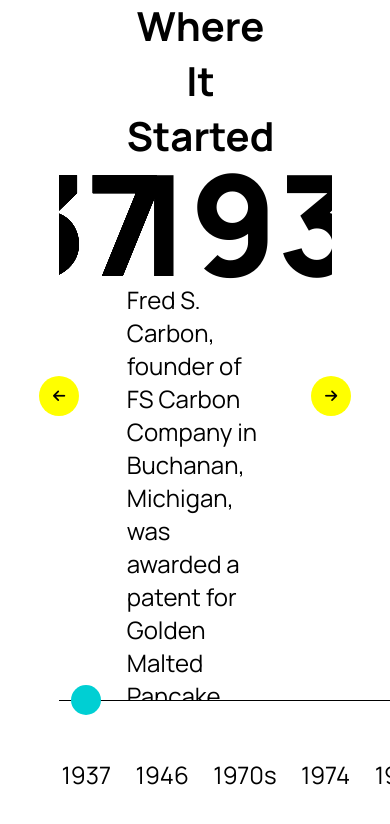
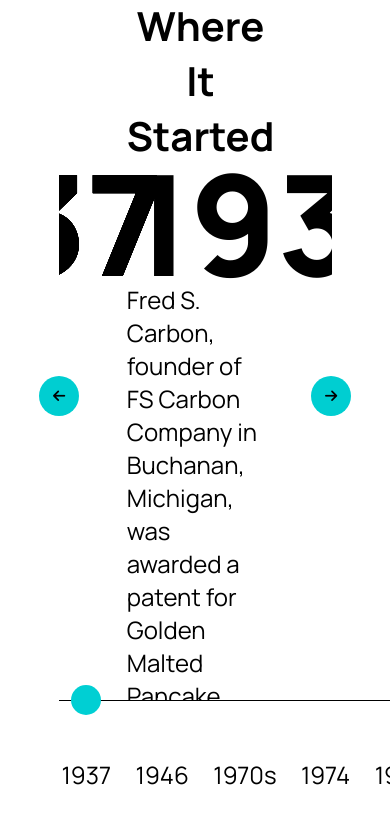
Before and after one commit to ashiqur21/goldenwaffles-slider, a plain HTML site: page index.html in a window 390 px wide. Shown: the top 824 px of the page. Drawn offline with Linux system fonts and the light colour scheme; grey boxes are pictures that could not be loaded.

Commit message:
added responsive code

```diff
--- a/style.css
+++ b/style.css
@@ -141,7 +141,7 @@
   transform: translate(-50%, -50%);
 }
 .next-prev-button button {
-  background-color: yellow;
+  background-color: #00ced1;
   outline: none;
   border: none;
   font-size: 14px;
@@ -163,7 +163,8 @@
   border-radius: 40px;
 }
 .next-prev-button button:hover {
-  background-color: orangered;
+  background-color: black;
+  color: white;
   transition: all 0.3s ease-out;
 }
 .testimonial-content {
```
